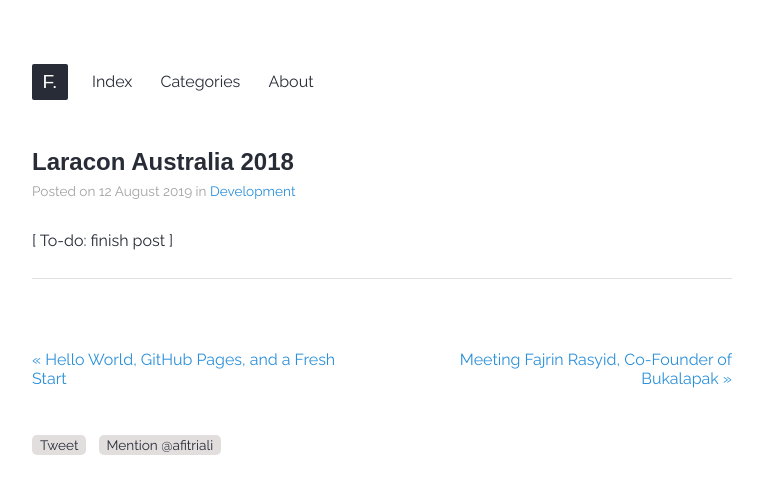
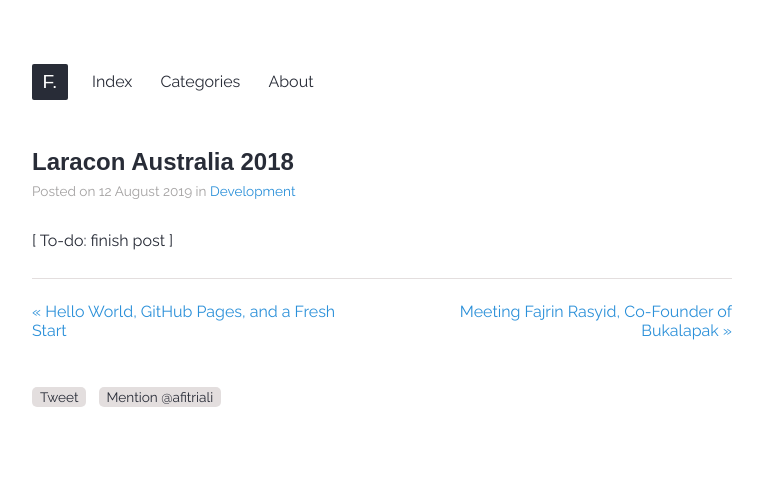
Before and after one commit to xfltrt/xfltrt.github.io, a Jekyll site: the page built from _posts/2019-08-12-laracon-australia-2018.md, in a window 1280 px wide. Shown: the top 494 px of the page, without its empty margins (258-1021 px from the left). Built offline with Jekyll 4.4.1, drawn with Linux system fonts in a browser that asks for light colours; some web fonts are replaced; comment, search, counter and statistics services are not loaded.

Commit message:
Update main.scss

```diff
--- a/_sass/main.scss
+++ b/_sass/main.scss
@@ -193,7 +193,6 @@
   display: block;
   float: left;
   width: 45%;
-  margin-top: 48px;
 }
 
 .page-navigation .next {
```
